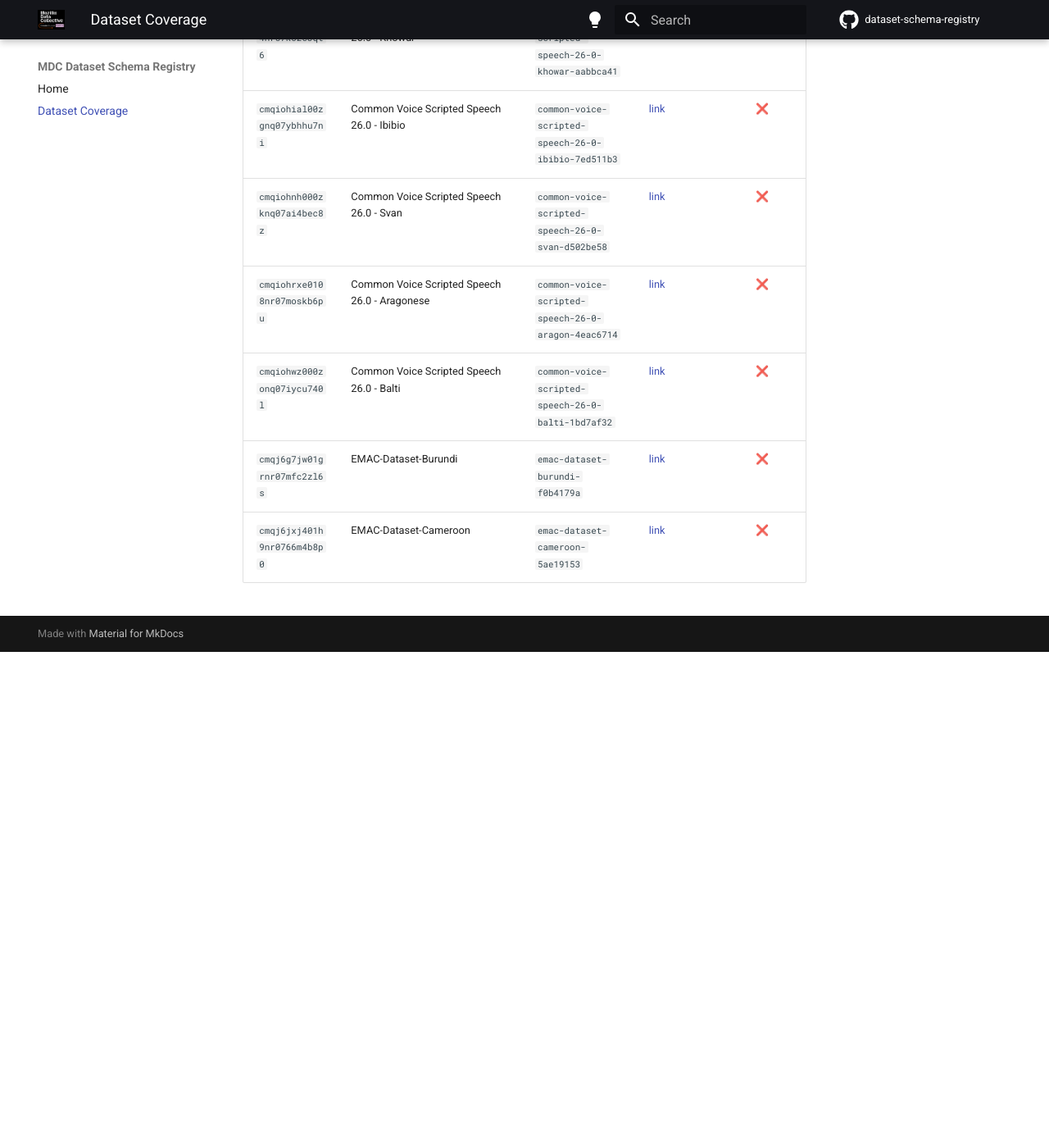
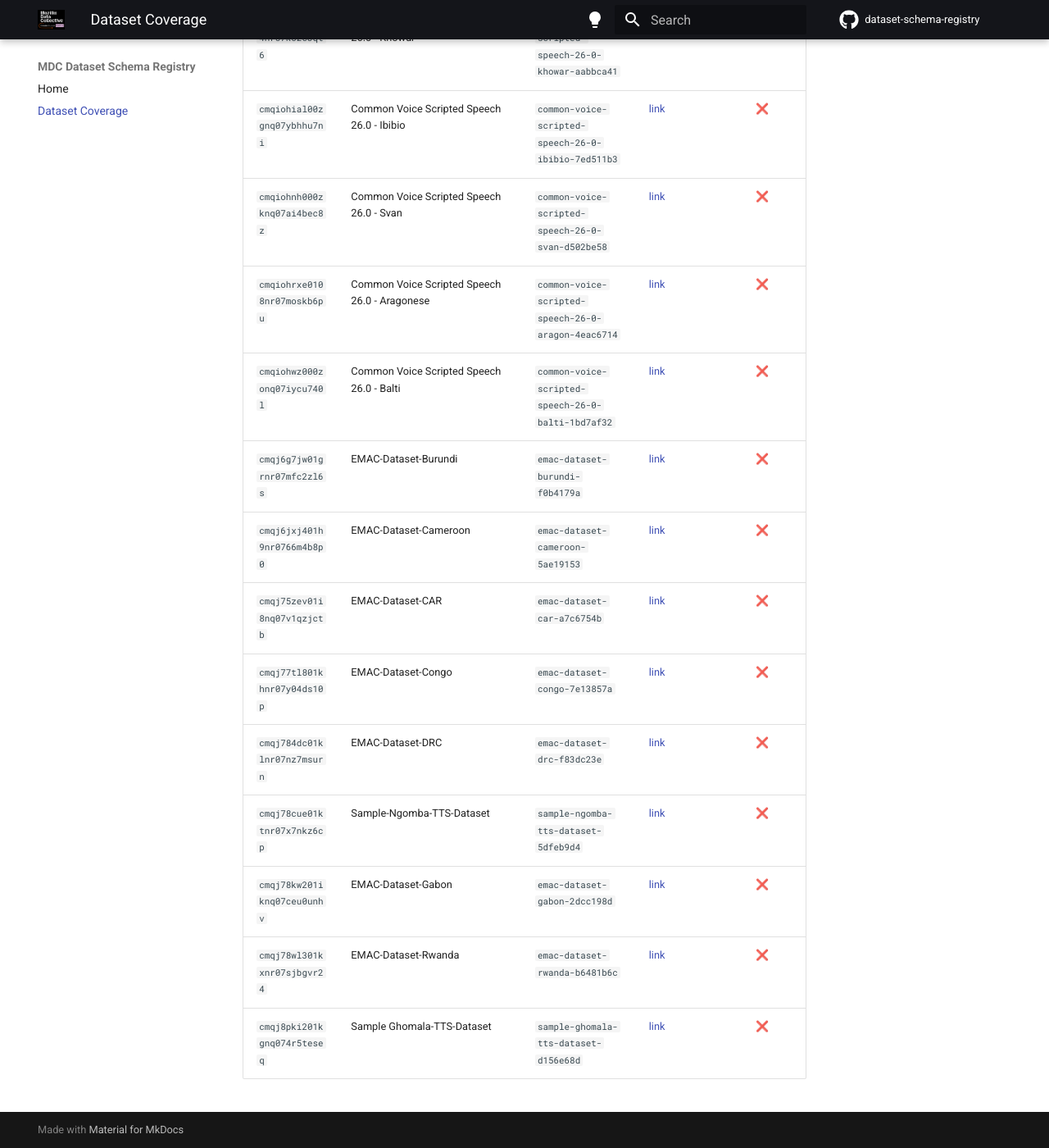
Before and after one commit to Mozilla-Data-Collective/dataset-schema-registry, an MkDocs documentation site: the page built from docs/dataset-coverage.md, in a window 1280 px wide and 1400 px high, scrolled down 83941 px. Shown: the whole window at 82% size. Built offline with MkDocs 1.6.1 and Material for MkDocs 9.7.7, drawn with Linux system fonts in a browser that asks for light colours; comment, search, counter and statistics services are not loaded; before the commit the page ends 84736 px from its top, so only the background shows below that; some of the changed text lies outside the part shown.

Commit message:
chore: update dataset coverage [skip ci]

```diff
--- a/docs/dataset-coverage.md
+++ b/docs/dataset-coverage.md
@@ -834,3 +834,10 @@ schema in this registry and which ones are still missing.
 | `cmqiohwz000zonq07iycu740l` | Common Voice Scripted Speech 26.0 - Balti | `common-voice-scripted-speech-26-0-balti-1bd7af32` | [link](https://mozilladatacollective.com/datasets/cmqiohwz000zonq07iycu740l) | ❌ |
 | `cmqj6g7jw01grnr07mfc2zl6s` | EMAC-Dataset-Burundi | `emac-dataset-burundi-f0b4179a` | [link](https://mozilladatacollective.com/datasets/cmqj6g7jw01grnr07mfc2zl6s) | ❌ |
 | `cmqj6jxj401h9nr0766m4b8p0` | EMAC-Dataset-Cameroon | `emac-dataset-cameroon-5ae19153` | [link](https://mozilladatacollective.com/datasets/cmqj6jxj401h9nr0766m4b8p0) | ❌ |
+| `cmqj75zev01i8nq07v1qzjctb` | EMAC-Dataset-CAR | `emac-dataset-car-a7c6754b` | [link](https://mozilladatacollective.com/datasets/cmqj75zev01i8nq07v1qzjctb) | ❌ |
+| `cmqj77tl801khnr07y04ds10p` | EMAC-Dataset-Congo | `emac-dataset-congo-7e13857a` | [link](https://mozilladatacollective.com/datasets/cmqj77tl801khnr07y04ds10p) | ❌ |
+| `cmqj784dc01klnr07nz7msurn` | EMAC-Dataset-DRC | `emac-dataset-drc-f83dc23e` | [link](https://mozilladatacollective.com/datasets/cmqj784dc01klnr07nz7msurn) | ❌ |
+| `cmqj78cue01ktnr07x7nkz6cp` | Sample-Ngomba-TTS-Dataset | `sample-ngomba-tts-dataset-5dfeb9d4` | [link](https://mozilladatacollective.com/datasets/cmqj78cue01ktnr07x7nkz6cp) | ❌ |
+| `cmqj78kw201iknq07ceu0unhv` | EMAC-Dataset-Gabon | `emac-dataset-gabon-2dcc198d` | [link](https://mozilladatacollective.com/datasets/cmqj78kw201iknq07ceu0unhv) | ❌ |
+| `cmqj78wl301kxnr07sjbgvr24` | EMAC-Dataset-Rwanda | `emac-dataset-rwanda-b6481b6c` | [link](https://mozilladatacollective.com/datasets/cmqj78wl301kxnr07sjbgvr24) | ❌ |
+| `cmqj8pki201kgnq074r5teseq` | Sample Ghomala-TTS-Dataset | `sample-ghomala-tts-dataset-d156e68d` | [link](https://mozilladatacollective.com/datasets/cmqj8pki201kgnq074r5teseq) | ❌ |
```
Also changed, not shown: other parts of docs/dataset-coverage.md (+11 -11 lines).
